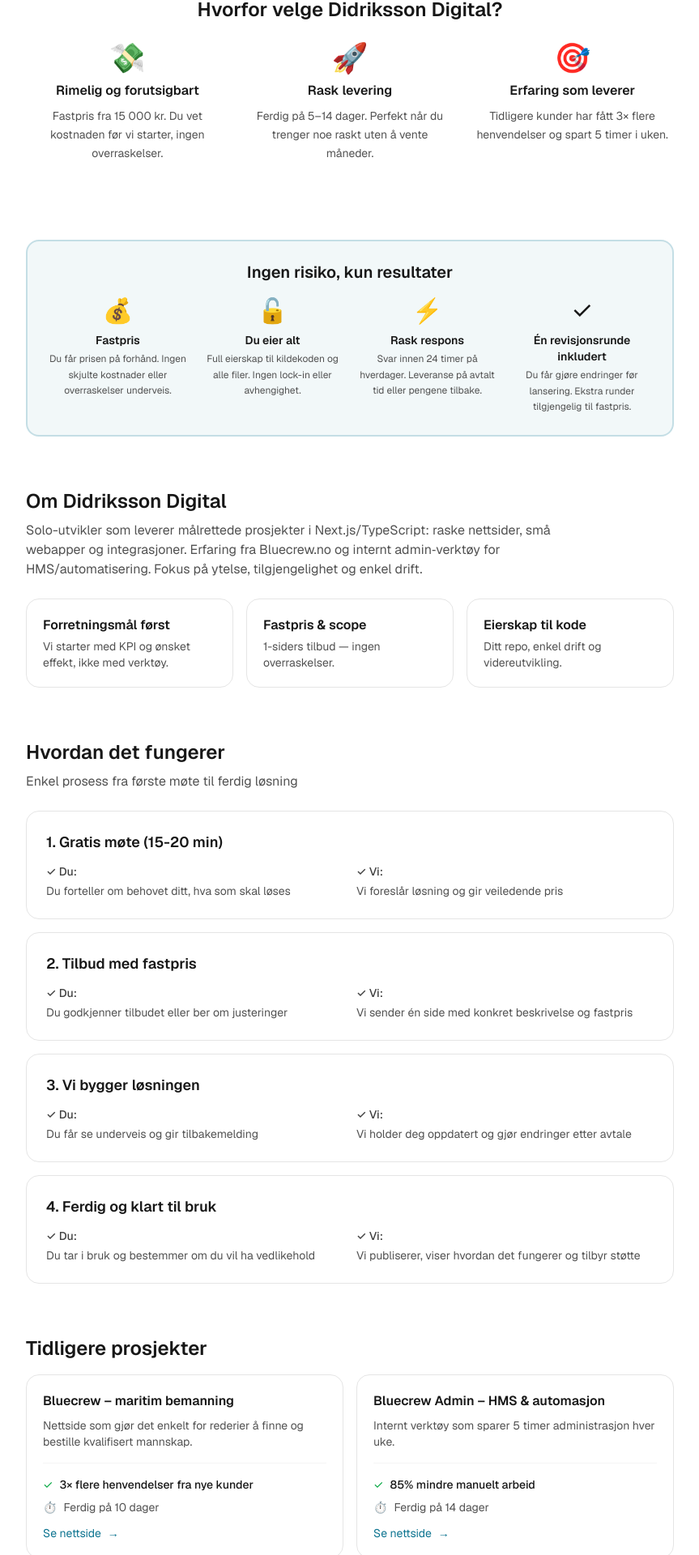
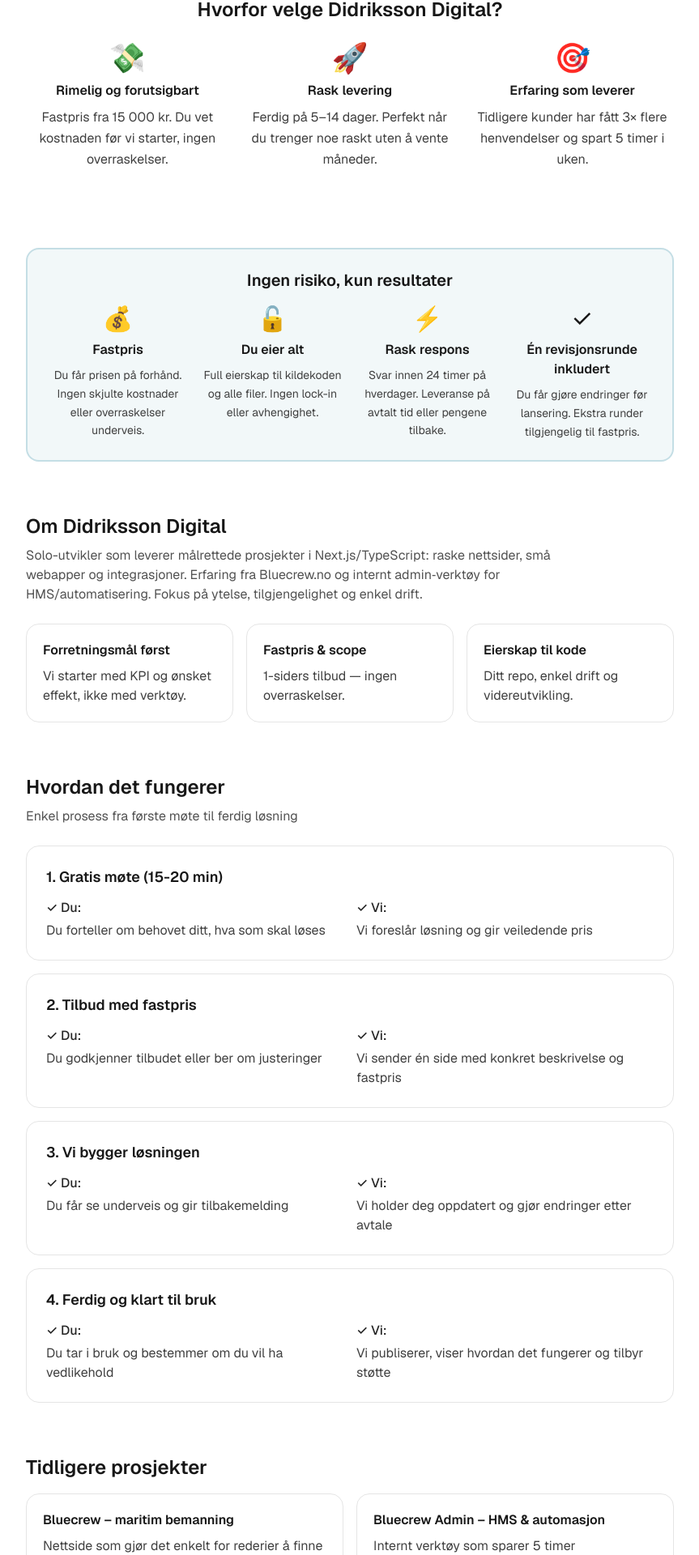
Before and after one commit to maritimbemanning/didriksson, a Next.js app: page / in a window 1280 px wide. Shown: the part 634-2554 px from the top of the page at 81% size, without its empty margins (208-1071 px from the left). Built offline with nearby package versions, Linux system fonts and the light colour scheme; no server answers.

Commit message:
Improve text readability: Increase font sizes across all components

```diff
--- a/components/CaseA.tsx
+++ b/components/CaseA.tsx
@@ -29,21 +29,21 @@ export default function CaseA(){
             target='_blank'
             rel='noopener noreferrer'
           >
-            <h3 className='font-semibold group-hover:text-ocean transition-colors'>{c.t}</h3>
-            <p className='text-sm text-neutral-600 mt-2'>{c.d}</p>
+            <h3 className='font-semibold text-base group-hover:text-ocean transition-colors'>{c.t}</h3>
+            <p className='text-base text-neutral-700 mt-2'>{c.d}</p>
 
             <div className='mt-4 pt-4 border-t border-neutral-100 space-y-2'>
-              <div className='flex items-center gap-2 text-sm'>
+              <div className='flex items-center gap-2 text-base'>
                 <span className='text-green-600'>✓</span>
-                <span className='font-medium'>{c.impact}</span>
+                <span className='font-medium text-neutral-800'>{c.impact}</span>
               </div>
-              <div className='flex items-center gap-2 text-sm text-neutral-600'>
+              <div className='flex items-center gap-2 text-base text-neutral-700'>
                 <span>⏱️</span>
                 <span>{c.time}</span>
               </div>
             </div>
 
-            <div className='flex items-center gap-2 text-sm text-ocean mt-3 group-hover:gap-3 transition-all'>
+            <div className='flex items-center gap-2 text-base text-ocean mt-3 group-hover:gap-3 transition-all font-medium'>
               <span>Se nettside</span>
               <span>→</span>
             </div>
--- a/components/ProcessA.tsx
+++ b/components/ProcessA.tsx
@@ -32,14 +32,14 @@ export default function ProcessA() {
         {steps.map((step, idx) => (
           <li key={idx} className='border border-neutral-200 rounded-2xl p-6 space-y-3'>
             <h3 className='font-semibold text-lg'>{step.title}</h3>
-            <div className='grid md:grid-cols-2 gap-4 text-sm'>
+            <div className='grid md:grid-cols-2 gap-4 text-base'>
               <div>
-                <p className='font-medium text-neutral-700 mb-1'>✓ Du:</p>
-                <p className='text-neutral-600'>{step.customer}</p>
+                <p className='font-medium text-neutral-800 mb-1'>✓ Du:</p>
+                <p className='text-neutral-700'>{step.customer}</p>
               </div>
               <div>
-                <p className='font-medium text-neutral-700 mb-1'>✓ Vi:</p>
-                <p className='text-neutral-600'>{step.we}</p>
+                <p className='font-medium text-neutral-800 mb-1'>✓ Vi:</p>
+                <p className='text-neutral-700'>{step.we}</p>
               </div>
             </div>
           </li>
--- a/components/TrustSection.tsx
+++ b/components/TrustSection.tsx
@@ -29,8 +29,8 @@ export default function TrustSection() {
         {guarantees.map(g => (
           <div key={g.title} className="text-center">
             <div className="text-3xl mb-2">{g.icon}</div>
-            <h3 className="font-semibold text-sm mb-1">{g.title}</h3>
-            <p className="text-xs text-neutral-600 leading-relaxed">{g.desc}</p>
+            <h3 className="font-semibold text-base mb-2">{g.title}</h3>
+            <p className="text-sm text-neutral-700 leading-relaxed">{g.desc}</p>
           </div>
         ))}
       </div>
--- a/components/ValueA.tsx
+++ b/components/ValueA.tsx
@@ -1 +1 @@
-export default function ValueA(){const items=[{t:'Forretningsmål først',d:'Vi starter med KPI og ønsket effekt, ikke med verktøy.'},{t:'Fastpris & scope',d:'1-siders tilbud — ingen overraskelser.'},{t:'Eierskap til kode',d:'Ditt repo, enkel drift og videreutvikling.'},];return(<section className='grid md:grid-cols-3 gap-4'>{items.map(i=>(<div key={i.t} className='border border-neutral-200 rounded-2xl p-5'><h3 className='font-semibold'>{i.t}</h3><p className='text-sm text-neutral-600 mt-1'>{i.d}</p></div>))}</section>);}
+export default function ValueA(){const items=[{t:'Forretningsmål først',d:'Vi starter med KPI og ønsket effekt, ikke med verktøy.'},{t:'Fastpris & scope',d:'1-siders tilbud — ingen overraskelser.'},{t:'Eierskap til kode',d:'Ditt repo, enkel drift og videreutvikling.'},];return(<section className='grid md:grid-cols-3 gap-4'>{items.map(i=>(<div key={i.t} className='border border-neutral-200 rounded-2xl p-5'><h3 className='font-semibold text-base'>{i.t}</h3><p className='text-base text-neutral-700 mt-2'>{i.d}</p></div>))}</section>);}
--- a/components/WhyChooseUs.tsx
+++ b/components/WhyChooseUs.tsx
@@ -26,8 +26,8 @@ export default function WhyChooseUs() {
         {reasons.map(r => (
           <div key={r.title} className="text-center space-y-2">
             <div className="text-4xl">{r.icon}</div>
-            <h3 className="font-semibold">{r.title}</h3>
-            <p className="text-sm text-neutral-600 leading-relaxed">{r.desc}</p>
+            <h3 className="font-semibold text-base">{r.title}</h3>
+            <p className="text-base text-neutral-700 leading-relaxed">{r.desc}</p>
           </div>
         ))}
       </div>
```
